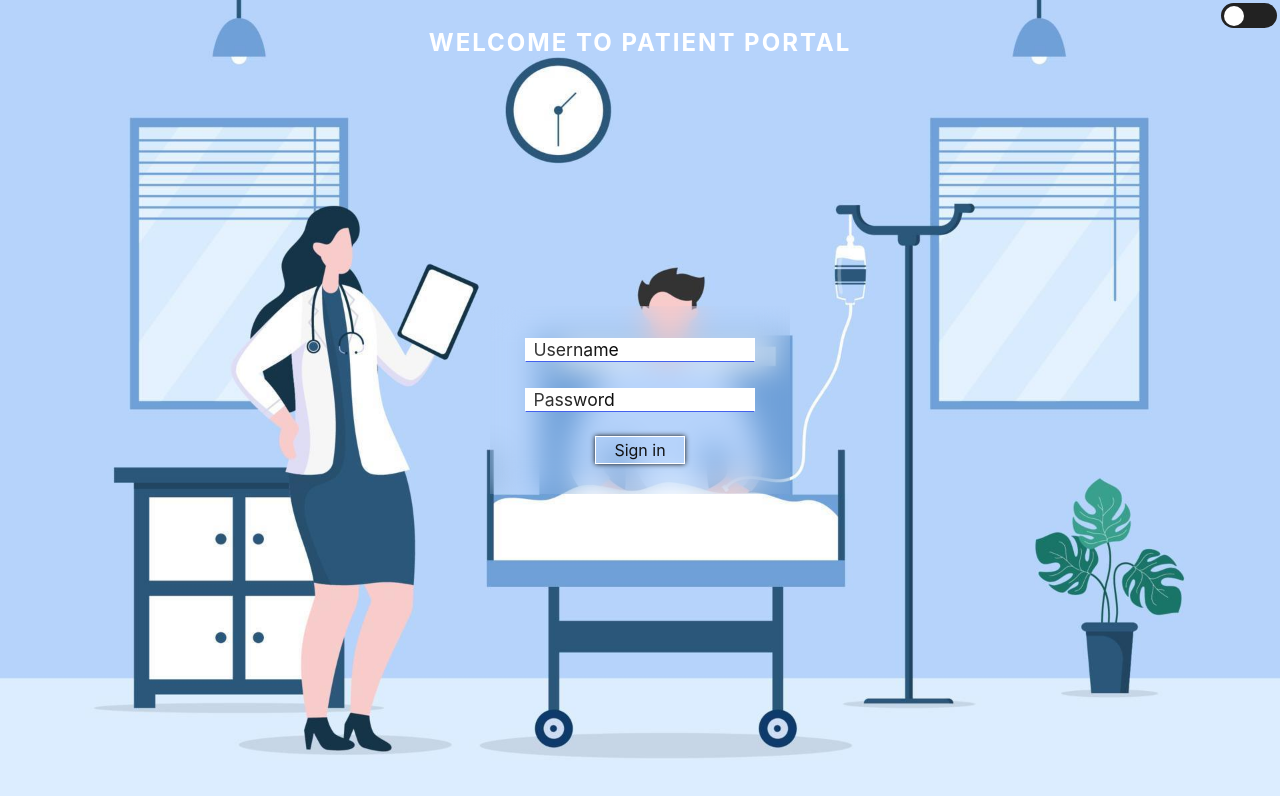
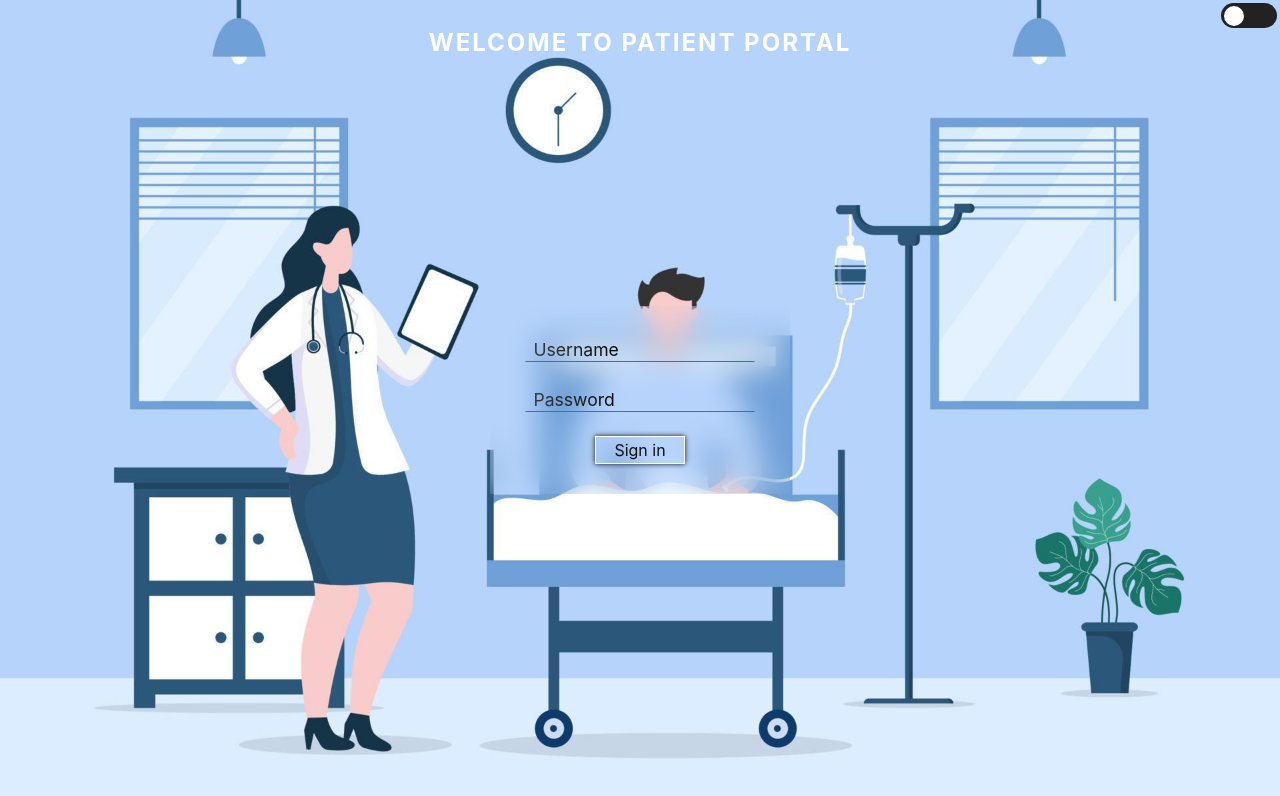
Before and after one commit to bawrdiii/patientportal, a Next.js app: page / in a window 1280 px wide. Shown: the top 796 px of the page. Built offline with nearby package versions, Linux system fonts and the light colour scheme; a small style sheet from the web is missing.

Commit message:
Making some changes about input

```diff
--- a/styles/darkglobals.css
+++ b/styles/darkglobals.css
@@ -68,12 +68,20 @@ body.dark {
     background-clip: text;
 }
 
-.dark .main-form .input:focus+.form-label,
+.dark .main-form .input+.form-label,
 .dark .label-active {
     background-clip: unset;
     background: unset;
     color: var(--white);
     -webkit-text-fill-color: unset;
+}
+
+.dark .input {
+    color: var(--white);
+}
+
+.dark .main-form .input::placeholder {
+    color: var(--white-dunkel);
 }
 
 .dark .btn {
--- a/styles/globals.css
+++ b/styles/globals.css
@@ -376,6 +376,7 @@ a {
     border: 1.5px solid transparent;
     border-bottom-color: var(--border-color);
     height: 24px;
+    background: transparent;
     padding: .7em;
     font-size: .9em;
     transition: all .5s ease;
@@ -383,6 +384,8 @@ a {
 
 .input::placeholder {
     transition: opacity .4s ease-in;
+    --black: #444;
+    color: var(--black);
     opacity: 0;
 }
 
```
